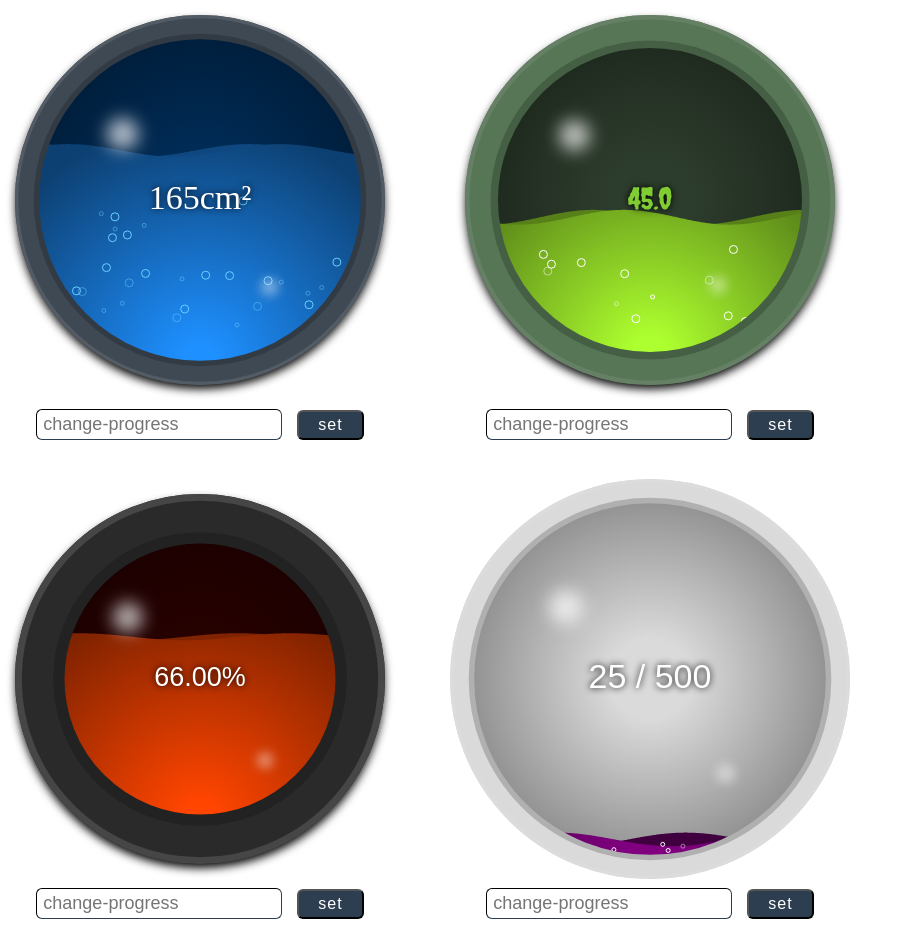
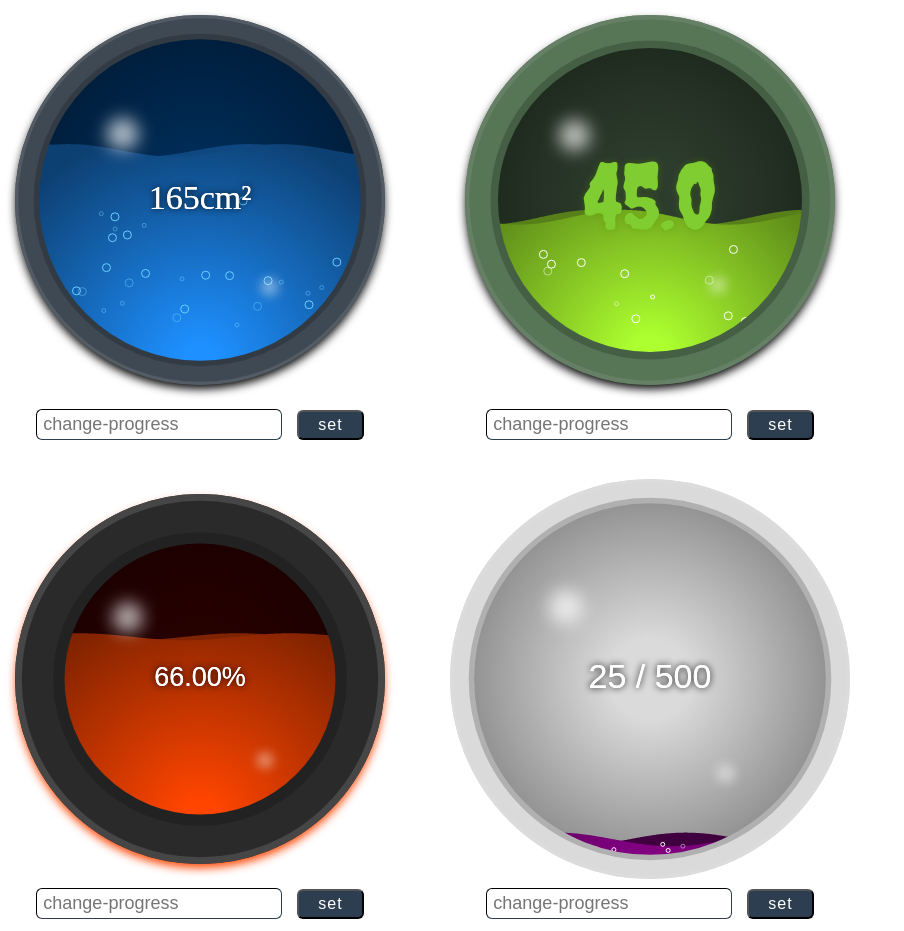
Before and after one commit to aarcoraci/fluid-meter, a website built with Vite: page index.html in a window 1280 px wide. Shown: the top 931 px of the page, without its empty margins (0-904 px from the left). Built offline with nearby package versions, Linux system fonts and the light colour scheme; animation ran at ten frames a second; a web font is replaced by a local one.

Commit message:
drop shadow parametrization for text and meter

```diff
--- a/docs/index.html
+++ b/docs/index.html
@@ -62,7 +62,7 @@
       font-size: 16px;
     }
   </style>
-  <script type="module" crossorigin src="/fluid-meter/assets/index.a0489b27.js"></script>
+  <script type="module" crossorigin src="/fluid-meter/assets/index.41954f84.js"></script>
 </head>
 
 <body>
--- a/package.json
+++ b/package.json
@@ -1,6 +1,6 @@
 {
   "name": "fluid-meter",
-  "version": "1.0.12",
+  "version": "1.1.0",
   "repository": {
     "type": "git",
     "url": "https://github.com/aarcoraci/fluid-meter"
--- a/src/main.ts
+++ b/src/main.ts
@@ -25,6 +25,7 @@ configurations.push({
 configurations.push({
   borderColor: '#567656',
   initialProgress: 45,
+  fontSize: 90,
   backgroundColor: '#2d3d2d',
   textColor: '#80cd32',
   fontFamily: 'Creepster',
@@ -111,7 +112,7 @@ configurations.push({
 const createMeter = (
   container: HTMLDivElement,
   config: CircularFluidMeterConfig
-): void => {
+): CircularFluidMeter => {
   const meter = new CircularFluidMeter(
     container.querySelector<HTMLDivElement>('.meter')!,
     config
@@ -127,6 +128,7 @@ const createMeter = (
 
     meter.progress = progress;
   });
+  return meter;
 };
 
 document.addEventListener('DOMContentLoaded', function () {
@@ -134,14 +136,18 @@ document.addEventListener('DOMContentLoaded', function () {
     document.querySelector<HTMLDivElement>('#meter-1')!,
     configurations[0]
   );
-  createMeter(
+  const m2 = createMeter(
     document.querySelector<HTMLDivElement>('#meter-2')!,
     configurations[1]
   );
-  createMeter(
+  m2.textShadowColor = '#589100';
+  m2.textDropShadowOpacity = 0.4;
+
+  const m3 = createMeter(
     document.querySelector<HTMLDivElement>('#meter-3')!,
     configurations[2]
   );
+  m3.dropShadowColor = '#ff4500';
   createMeter(
     document.querySelector<HTMLDivElement>('#meter-4')!,
     configurations[3]
--- a/src/meters/CircularFluidMeter/CircularFluidMeter.ts
+++ b/src/meters/CircularFluidMeter/CircularFluidMeter.ts
@@ -108,6 +108,22 @@ class CircularFluidMeter extends BaseMeter {
     this._textDropShadow = dropShadow;
   }
 
+  private _textShadowOpacity: number;
+  public get textDropShadowOpacity() {
+    return this._textShadowOpacity;
+  }
+  public set textDropShadowOpacity(alphaLevel: number) {
+    this._textShadowOpacity = clamp(alphaLevel, 0, 1);
+  }
+
+  private _textShadowColor: string;
+  public get textShadowColor() {
+    return this._textShadowColor;
+  }
+  public set textShadowColor(color: string) {
+    this._textShadowColor = color;
+  }
+
   private _showProgress = true;
   public get showProgress() {
     return this._showProgress;
@@ -148,6 +164,14 @@ class CircularFluidMeter extends BaseMeter {
     this._dropShadow = drop;
   }
 
+  private _dropShadowColor: string;
+  public get dropShadowColor() {
+    return this._dropShadowColor;
+  }
+  public set dropShadowColor(color: string) {
+    this._dropShadowColor = color;
+  }
+
   private _progressFormatter = (value: number): string => `${value}%`;
   public set progressFormatter(formatter: (value: number) => string) {
     this._progressFormatter = formatter;
@@ -170,6 +194,8 @@ class CircularFluidMeter extends BaseMeter {
     this._fluidConfiguration = computedConfig.fluidConfiguration;
     this._textColor = computedConfig.textColor;
     this._textDropShadow = computedConfig.textDropShadow;
+    this._textShadowColor = computedConfig.textShadowColor;
+    this._textShadowOpacity = computedConfig.textShadowOpacity;
     this._showProgress = computedConfig.showProgress;
     this._fontFamily = computedConfig.fontFamily;
     this._fontSize = computedConfig.fontSize;
@@ -177,6 +203,7 @@ class CircularFluidMeter extends BaseMeter {
     this._bubbleColor = computedConfig.bubbleColor;
     this._use3D = computedConfig.use3D;
     this._dropShadow = computedConfig.dropShadow;
+    this._dropShadowColor = computedConfig.dropShadowColor;
     this._progressFormatter = computedConfig.progressFormatter;
 
     this.calculateDrawingValues();
@@ -192,7 +219,7 @@ class CircularFluidMeter extends BaseMeter {
     if (this._dropShadow) {
       this._context.save();
       this._context.beginPath();
-      this._context.shadowColor = '#000000';
+      this._context.shadowColor = this._dropShadowColor;
       this._context.shadowBlur = 10;
       this._context.shadowOffsetY = 5;
       this._context.arc(
@@ -439,17 +466,22 @@ class CircularFluidMeter extends BaseMeter {
 
   private drawText(): void {
     const text = this._progressFormatter(this._progress);
+    this._context.save();
 
-    this._context.save();
     this._context.font = `${this._calculatedFontSize}px ${this._fontFamily}`;
-
     this._context.fillStyle = this._textColor;
     this._context.textAlign = 'center';
     this._context.textBaseline = 'middle';
+
     if (this._textDropShadow) {
-      this._context.shadowColor = '#000000';
+      this._context.save();
+      this._context.shadowColor = this._textShadowColor;
       this._context.shadowBlur = 7;
+      this._context.globalAlpha = this._textShadowOpacity;
+      this._context.fillText(text, this._width / 2, this._height / 2);
+      this._context.restore();
     }
+
     this._context.fillText(text, this._width / 2, this._height / 2);
 
     this._context.restore();
--- a/src/meters/CircularFluidMeter/CircularFluidMeterConfig.ts
+++ b/src/meters/CircularFluidMeter/CircularFluidMeterConfig.ts
@@ -13,11 +13,14 @@ type CircularFluidMeterConfig = {
   bubbleColor?: string;
   textColor?: string;
   textDropShadow?: boolean;
+  textShadowOpacity?: number;
+  textShadowColor?: string;
   fluidConfiguration?: FluidLayerConfiguration;
   fontFamily?: string;
   fontSize?: number | BreakpointValueConfig[];
   use3D?: boolean;
   dropShadow?: boolean;
+  dropShadowColor?: string;
   progressFormatter?: (value: number) => string;
 };
 
@@ -33,10 +36,13 @@ const defaultConfig: Required<CircularFluidMeterConfig> = {
   bubbleColor: '#ffffff',
   textColor: '#ffffff',
   textDropShadow: true,
+  textShadowOpacity: 1,
+  textShadowColor: '#000000',
   fontFamily: 'Arial',
   fontSize: 30,
   use3D: true,
   dropShadow: true,
+  dropShadowColor: '#000000',
   progressFormatter: (value: number) => Math.round(value).toString(),
   fluidConfiguration: {
     color: '#ff0000',
```
Also changed, not shown: dist/main.js, dist/meters/CircularFluidMeter/CircularFluidMeter.d.ts, dist/meters/CircularFluidMeter/CircularFluidMeter.js, dist/meters/CircularFluidMeter/CircularFluidMeterConfig.d.ts, dist/meters/CircularFluidMeter/CircularFluidMeterConfig.js, 5 other files.
